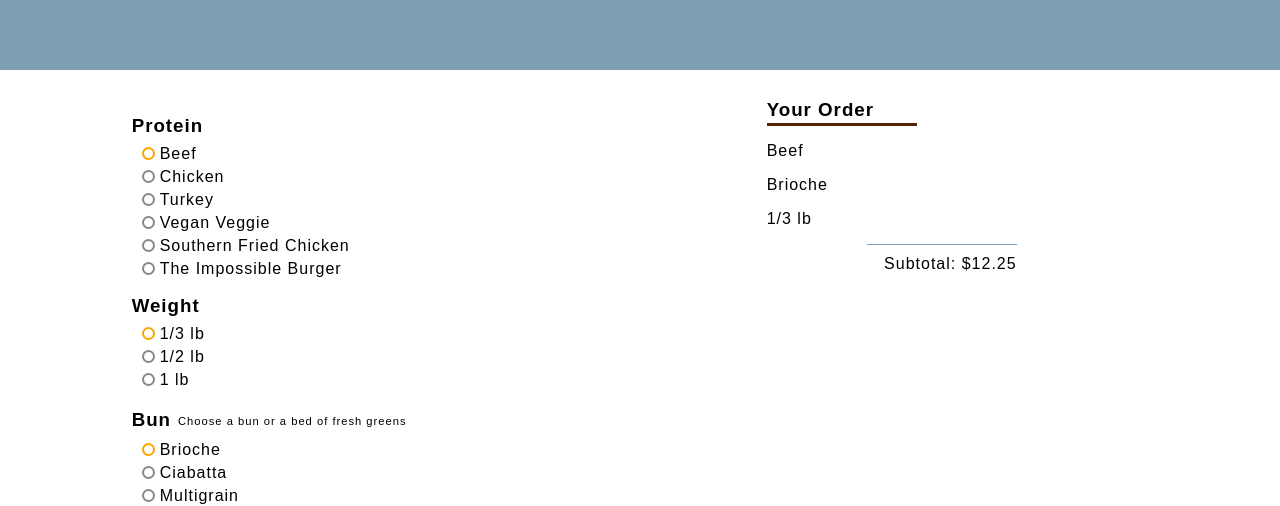
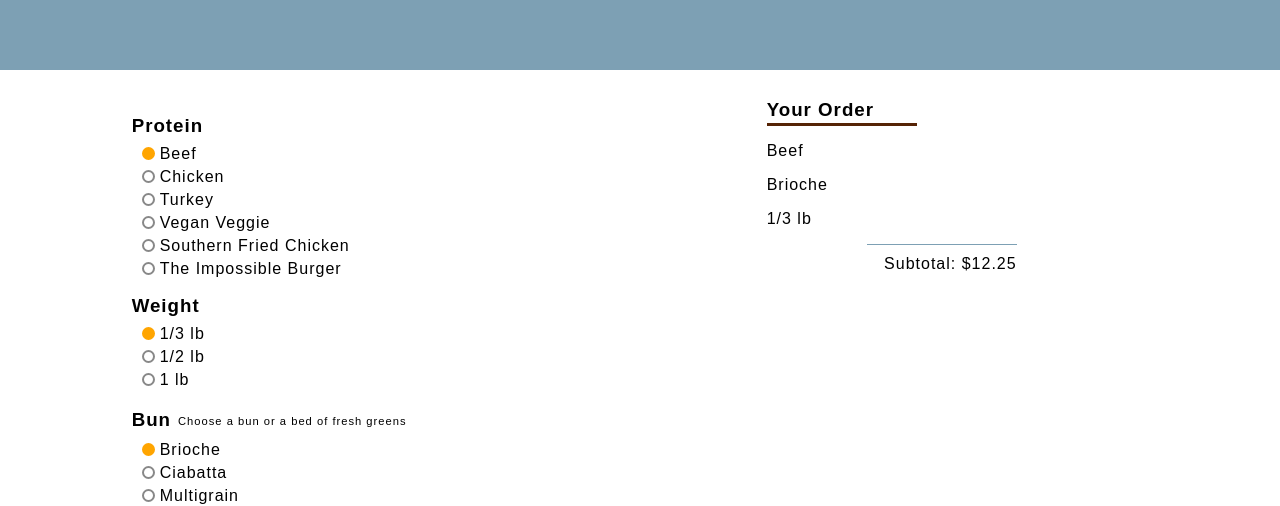
Before and after one commit to AlirieGray/build-a-burger, a React (Create React App) app: page / in a window 1280 px wide. Shown: the top 506 px of the page. Built offline with nearby package versions, Linux system fonts and the light colour scheme.

Commit message:
orange fill

```diff
--- a/src/components/category.css
+++ b/src/components/category.css
@@ -57,6 +57,7 @@ input[type='radio'] {
 
 input[type="radio"]:checked+label {
   border-color: orange;
+  background-color: orange;
 }
 
 input[type='checkbox'] {
@@ -65,4 +66,5 @@ input[type='checkbox'] {
 
 input[type="checkbox"]:checked+label {
   border-color: orange;
+  background-color: orange;
 }
```
